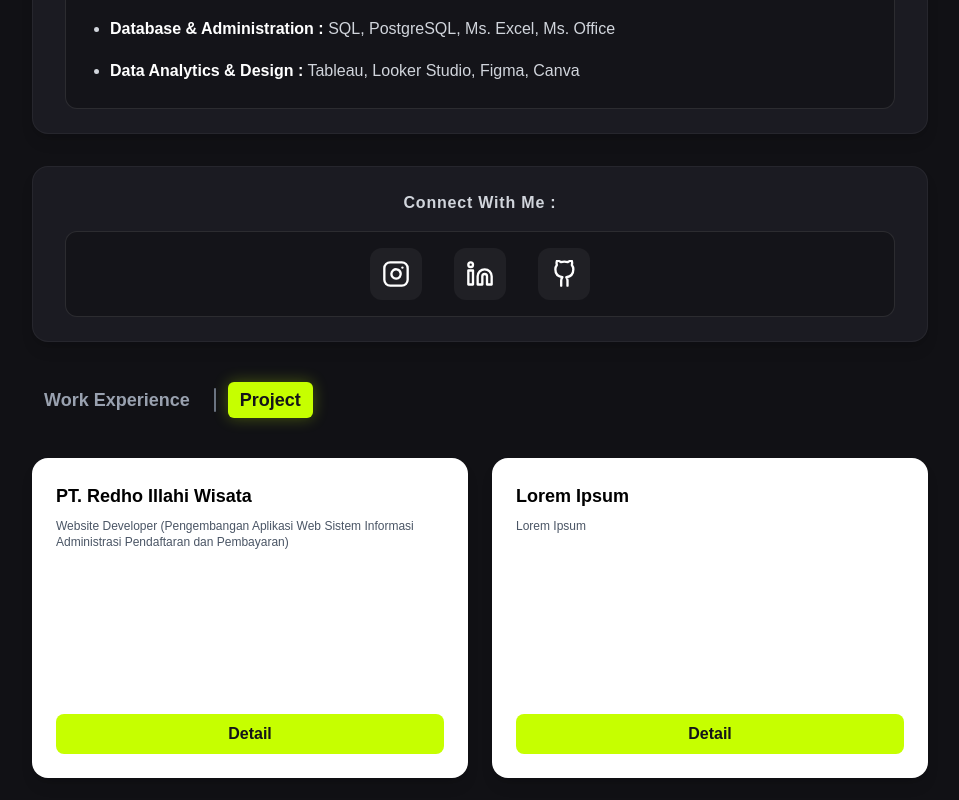
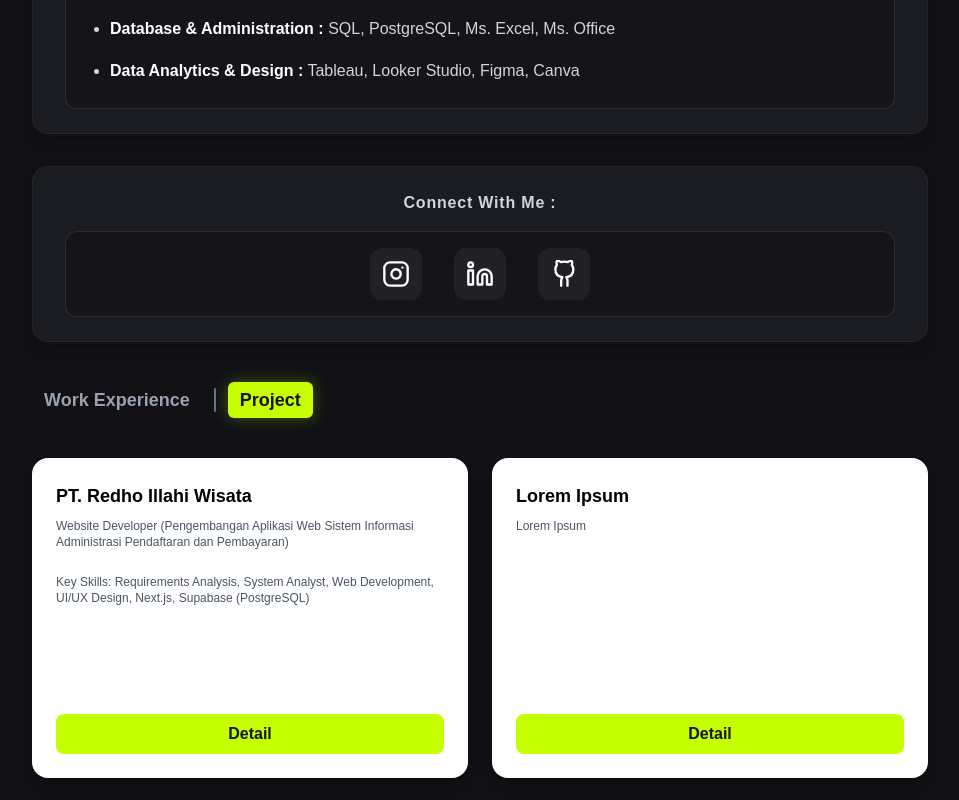
Before and after one commit to ImZard/profil, a Next.js app in the folder portofolio/: page / in a window 1280 px wide. Both pictures are taken after a click on the button "Project". Shown: the part 634-1434 px from the top of the page, without its empty margins (160-1119 px from the left). Built offline with nearby package versions, Linux system fonts and the light colour scheme.

Commit message:
minor key skill added on first project card

```diff
--- a/portofolio/src/pages/index.tsx
+++ b/portofolio/src/pages/index.tsx
@@ -348,6 +348,11 @@ export default function Home() {
                     Website Developer (Pengembangan Aplikasi Web Sistem
                     Informasi Administrasi Pendaftaran dan Pembayaran)
                   </p>
+                  <br />
+                  <p className="text-xs text-gray-600">
+                    Key Skills: Requirements Analysis, System Analyst, Web
+                    Development, UI/UX Design, Next.js, Supabase (PostgreSQL)
+                  </p>
                 </div>
                 <Link
                   href="/project/redhoTours"
```
